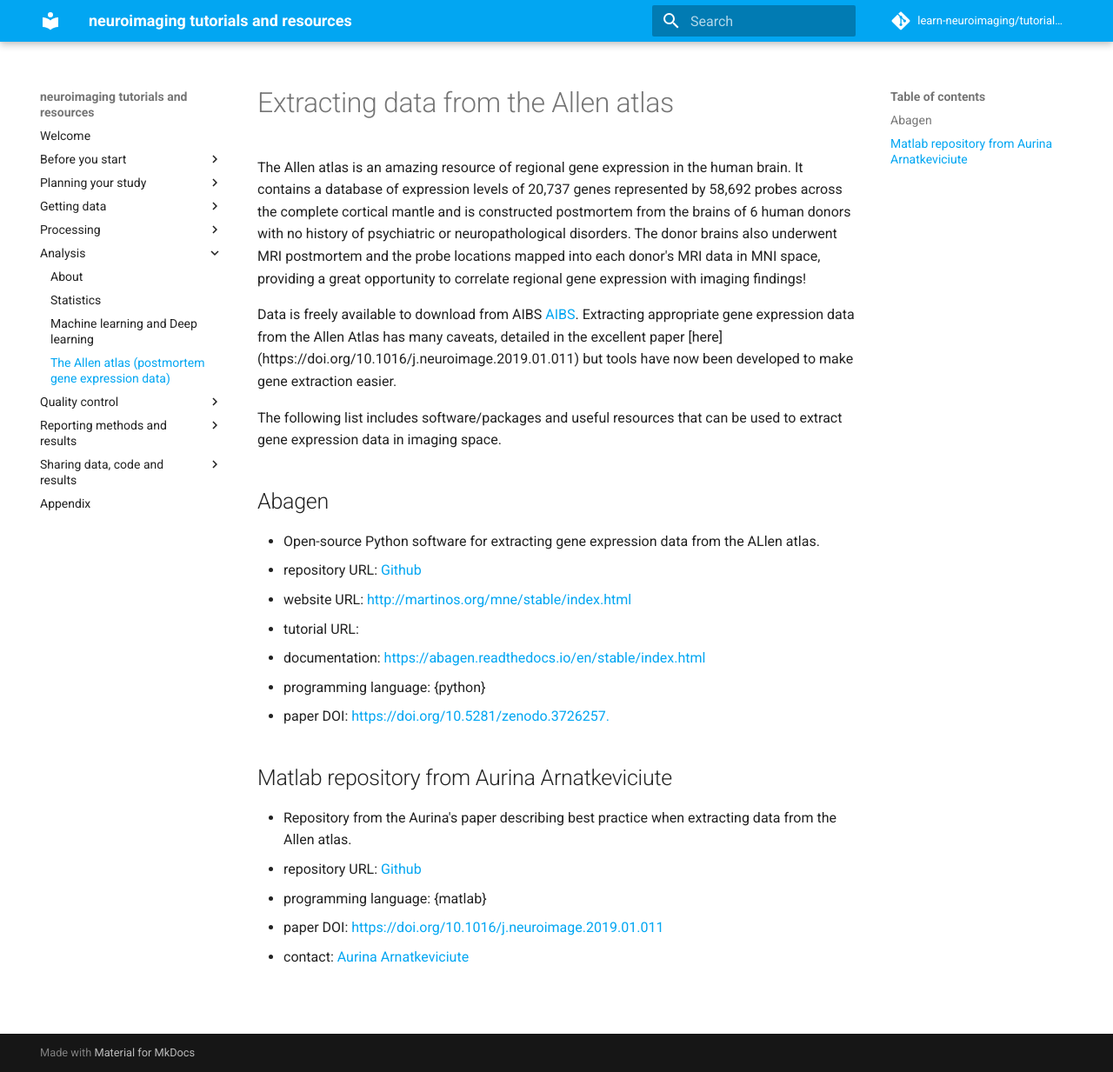
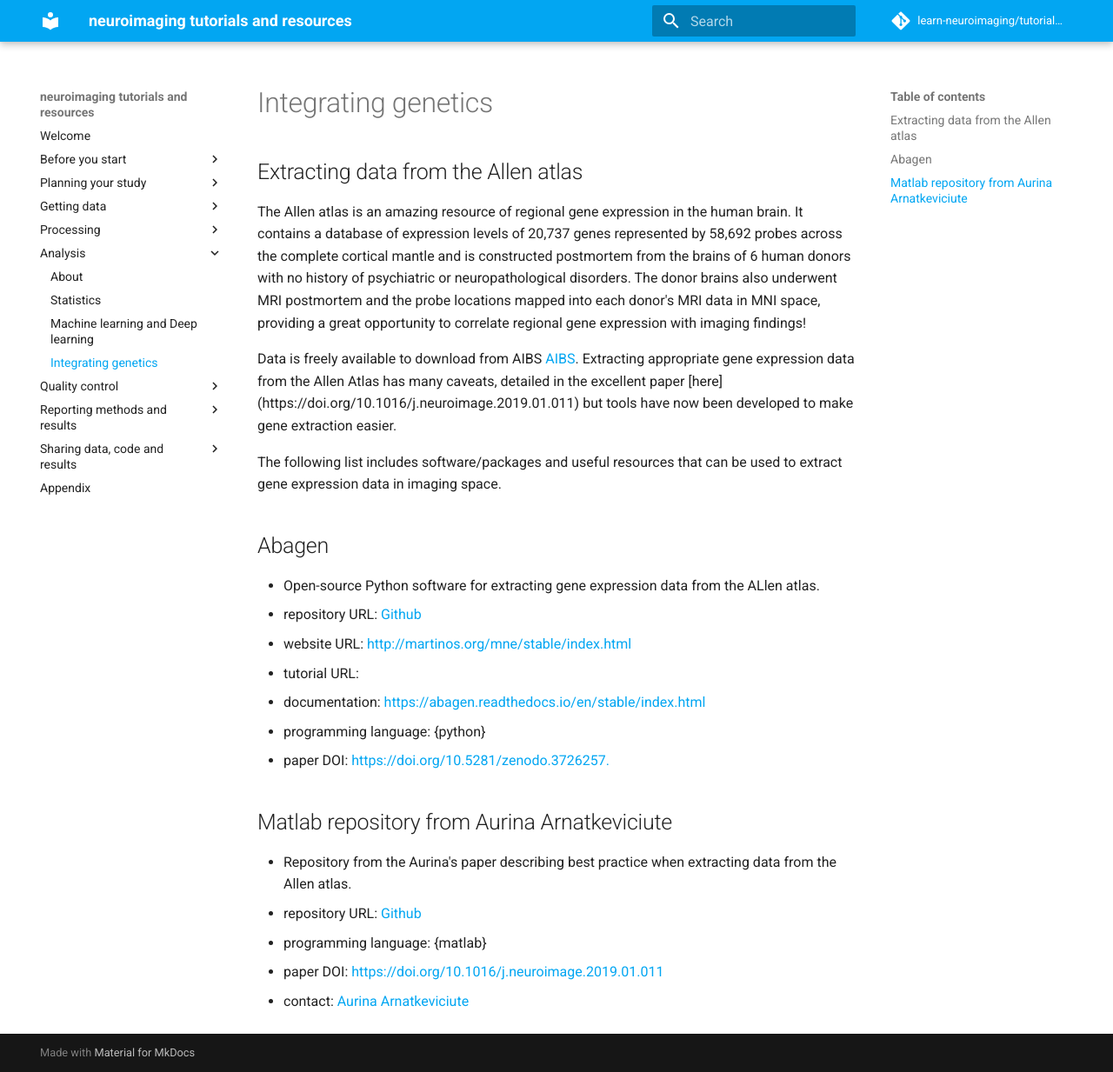
Before and after one commit to learn-neuroimaging/hitchhackers_guide_brain, an MkDocs documentation site: the page built from docs/genetic_software.md, in a window 1280 px wide and 1233 px high. Shown: the whole window at 87% size. Built offline with MkDocs 1.6.1 and Material for MkDocs 9.7.7, drawn with Linux system fonts in a browser that asks for light colours; comment, search, counter and statistics services are not loaded.

Commit message:
Updated names and referencing of genetic pages

```diff
--- a/docs/allen_software.md
+++ b/docs/genetic_software.md
@@ -1,4 +1,6 @@
-# Extracting data from the Allen atlas
+# Integrating genetics
+
+## Extracting data from the Allen atlas
 
 The Allen atlas is an amazing resource of regional gene expression in the human brain. It contains a database of expression levels of 20,737 genes represented by 58,692 probes across the complete cortical mantle and is constructed postmortem from the brains of 6 human donors with no history of psychiatric or neuropathological disorders. The donor brains also underwent MRI postmortem and the probe locations mapped into each donor's MRI data in MNI space, providing a great opportunity to correlate regional gene expression with imaging findings!
 
--- a/mkdocs.yml
+++ b/mkdocs.yml
@@ -36,7 +36,7 @@ nav:
     - About: "05-analysis.md"
     - Statistics: "statistics.md"
     - Machine learning and Deep learning: "machine_and_deep_learning.md"
-    - The Allen atlas (postmortem gene expression data): "allen_software.md"
+    - Integrating genetics: "genetic_software.md"
   - Quality control:
       - About: "06-quality-control.md"
   - Reporting methods and results:
```
Also changed, not shown: docs/open_science.md (+1 -1 lines), docs/programming.md (+2 -3 lines).
